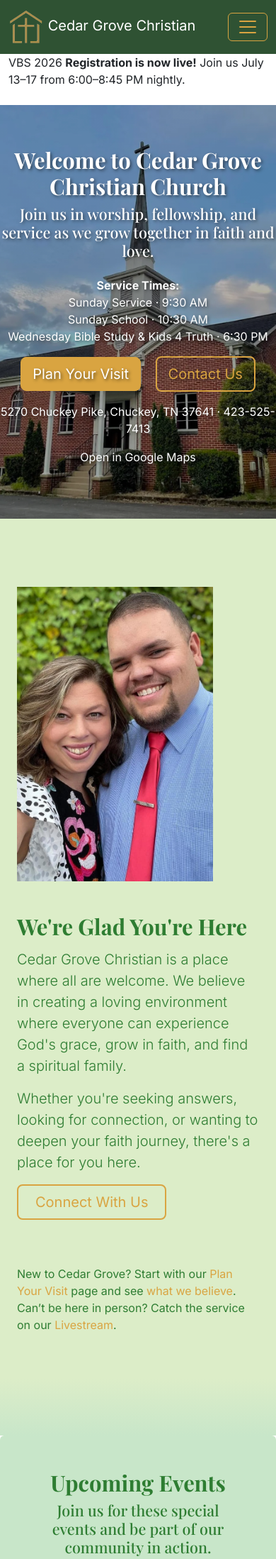
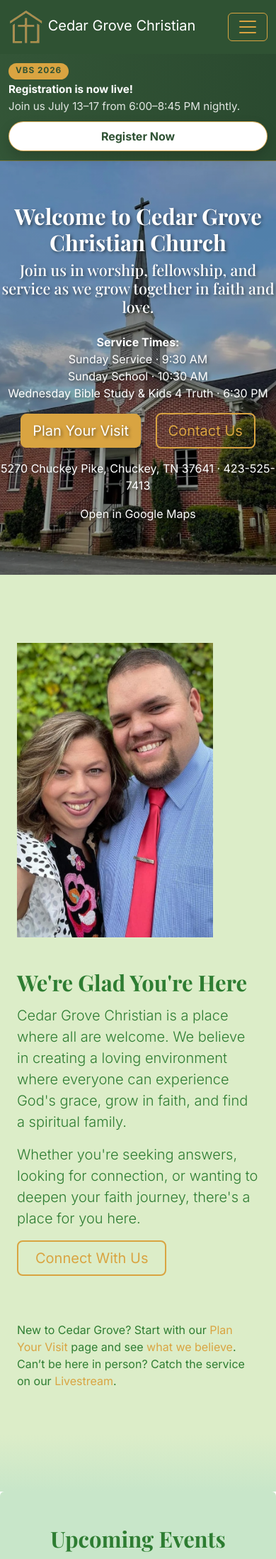
Before and after one commit to cedargrovechristian/cedargrovechristian.github.io, a Jekyll site: the page built from index.html, in a window 390 px wide. Shown: the top 2197 px of the page at 71% size. Built offline with Jekyll 4.4.1, drawn with Linux system fonts in a browser that asks for light colours.

Commit message:
Update index.css

```diff
--- a/assets/css/index.css
+++ b/assets/css/index.css
@@ -408,165 +408,94 @@
   object-fit: contain;   /* keeps entire poster visible */
 }
 
-/* Homepage VBS Registration Banner */
-.vbs-home-banner {
+/* VBS small homepage announcement bar */
+.vbs-home-alert {
   background:
-    radial-gradient(circle at top left, rgba(217, 164, 65, 0.22), transparent 34%),
-    linear-gradient(135deg, #fff8e8 0%, #f5ead1 42%, #dcedc8 100%);
-  padding: clamp(2rem, 5vw, 4rem) 0;
-  color: #234127;
+    linear-gradient(90deg, rgba(47, 82, 51, 0.98), rgba(38, 70, 43, 0.98));
+  color: #ffffff;
+  border-bottom: 1px solid rgba(217, 164, 65, 0.38);
+  box-shadow: 0 10px 24px rgba(18, 36, 22, 0.14);
 }
 
-.vbs-home-card {
-  display: grid;
-  grid-template-columns: minmax(280px, 0.92fr) minmax(320px, 1.08fr);
-  align-items: stretch;
-  overflow: hidden;
-  border-radius: 28px;
-  background: rgba(255, 255, 255, 0.88);
-  border: 1px solid rgba(47, 82, 51, 0.14);
-  box-shadow: 0 24px 70px rgba(26, 53, 31, 0.18);
-  position: relative;
+.vbs-home-alert__inner {
+  min-height: 58px;
+  display: flex;
+  align-items: center;
+  justify-content: space-between;
+  gap: 1rem;
+  padding: 0.65rem 0;
 }
 
-.vbs-home-card::before {
-  content: "";
-  position: absolute;
-  inset: 0;
-  border-radius: inherit;
-  pointer-events: none;
-  box-shadow: inset 0 0 0 1px rgba(255, 255, 255, 0.55);
-}
-
-.vbs-home-image-wrap {
-  min-height: 330px;
-  background: #2F5233;
-  position: relative;
-  overflow: hidden;
-}
-
-.vbs-home-image {
-  width: 100%;
-  height: 100%;
-  min-height: 330px;
-  object-fit: cover;
-  object-position: center;
-  display: block;
-  transform: scale(1.02);
-}
-
-.vbs-home-image-wrap::after {
-  content: "";
-  position: absolute;
-  inset: 0;
-  background: linear-gradient(90deg, rgba(47, 82, 51, 0.08) 0%, rgba(47, 82, 51, 0.14) 100%);
-}
-
-.vbs-home-content {
-  padding: clamp(1.5rem, 4vw, 3.25rem);
-  display: flex;
-  flex-direction: column;
-  justify-content: center;
-  position: relative;
-  z-index: 1;
-}
-
-.vbs-home-eyebrow {
-  align-self: flex-start;
-  display: inline-flex;
-  align-items: center;
-  gap: .45rem;
-  padding: .45rem .85rem;
-  border-radius: 999px;
-  background: rgba(217, 164, 65, 0.18);
-  color: #6f4b07;
-  border: 1px solid rgba(217, 164, 65, 0.38);
-  font-size: .78rem;
-  font-weight: 800;
-  letter-spacing: .12em;
-  text-transform: uppercase;
-  margin-bottom: 1rem;
-}
-
-.vbs-home-eyebrow::before {
-  content: "";
-  width: .55rem;
-  height: .55rem;
-  border-radius: 50%;
-  background: #D9A441;
-  box-shadow: 0 0 0 5px rgba(217, 164, 65, 0.18);
-}
-
-.vbs-home-content h2 {
-  color: #2F5233;
-  font-size: clamp(2rem, 4vw, 3.35rem);
-  line-height: 1.02;
-  margin: 0 0 .55rem;
-}
-
-.vbs-home-theme {
-  color: #92640d;
-  font-weight: 800;
-  font-size: clamp(1.05rem, 2vw, 1.35rem);
-  margin-bottom: .7rem;
-}
-
-.vbs-home-details {
-  color: #2F5233;
-  font-weight: 800;
-  font-size: 1.05rem;
-  margin-bottom: .85rem;
-}
-
-.vbs-home-copy {
-  color: #46624a;
-  font-size: 1.02rem;
-  line-height: 1.65;
-  max-width: 58ch;
-  margin-bottom: 1.35rem;
-}
-
-.vbs-home-actions {
+.vbs-home-alert__text {
   display: flex;
   align-items: center;
   flex-wrap: wrap;
-  gap: .9rem 1rem;
+  gap: 0.45rem 0.7rem;
+  line-height: 1.35;
+  font-size: 1rem;
 }
 
-.vbs-home-note {
-  color: #5d6b5f;
-  font-weight: 600;
+.vbs-home-alert__eyebrow {
+  color: #2F5233;
+  background: #D9A441;
+  border-radius: 999px;
+  padding: 0.22rem 0.62rem;
+  font-size: 0.74rem;
+  font-weight: 800;
+  letter-spacing: 0.08em;
+  text-transform: uppercase;
+  text-shadow: none;
 }
 
-@media (max-width: 991px) {
-  .vbs-home-card {
-    grid-template-columns: 1fr;
+.vbs-home-alert__text strong {
+  color: #ffffff;
+  font-weight: 800;
+}
+
+.vbs-home-alert__text span:last-child {
+  color: rgba(255, 255, 255, 0.86);
+}
+
+.vbs-home-alert__link {
+  flex: 0 0 auto;
+  display: inline-flex;
+  align-items: center;
+  justify-content: center;
+  color: #2F5233;
+  background: #ffffff;
+  border: 1px solid rgba(217, 164, 65, 0.9);
+  border-radius: 999px;
+  padding: 0.5rem 0.95rem;
+  font-weight: 800;
+  text-decoration: none;
+  box-shadow: 0 8px 18px rgba(0, 0, 0, 0.16);
+  transition: transform 0.18s ease, background-color 0.18s ease, color 0.18s ease;
+}
+
+.vbs-home-alert__link:hover,
+.vbs-home-alert__link:focus {
+  background: #D9A441;
+  color: #ffffff;
+  transform: translateY(-1px);
+  text-decoration: none;
+}
+
+@media (max-width: 767px) {
+  .vbs-home-alert__inner {
+    align-items: flex-start;
+    flex-direction: column;
+    gap: 0.65rem;
+    padding: 0.8rem 0;
   }
 
-  .vbs-home-image-wrap,
-  .vbs-home-image {
-    min-height: 260px;
+  .vbs-home-alert__text {
+    align-items: flex-start;
+    flex-direction: column;
+    gap: 0.25rem;
+    font-size: 0.95rem;
+  }
+
+  .vbs-home-alert__link {
+    width: 100%;
   }
 }
-
-@media (max-width: 575px) {
-  .vbs-home-banner {
-    padding: 1.25rem 0;
-  }
-
-  .vbs-home-card {
-    border-radius: 20px;
-  }
-
-  .vbs-home-content {
-    padding: 1.35rem;
-  }
-
-  .vbs-home-actions .btn {
-    width: 100%;
-  }
-
-  .vbs-home-note {
-    font-size: .95rem;
-  }
-}
```
